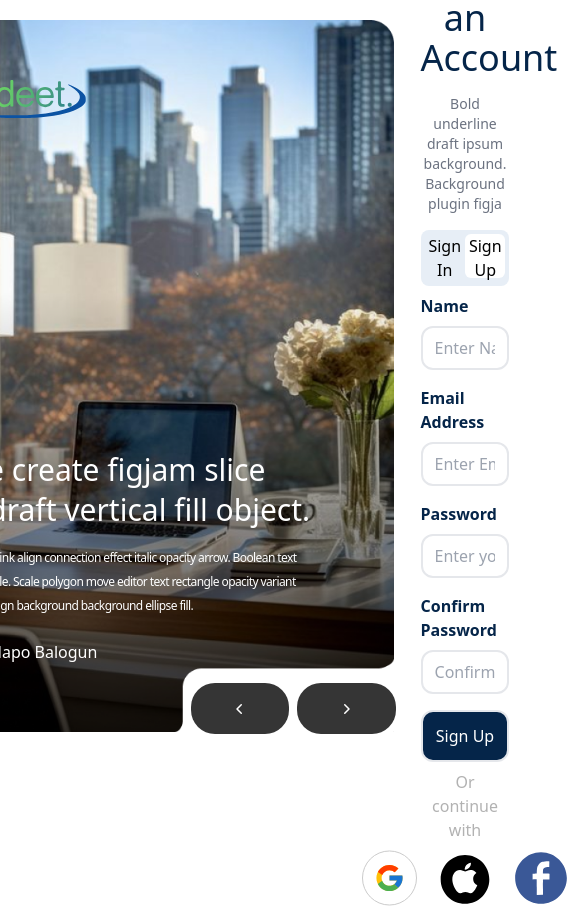
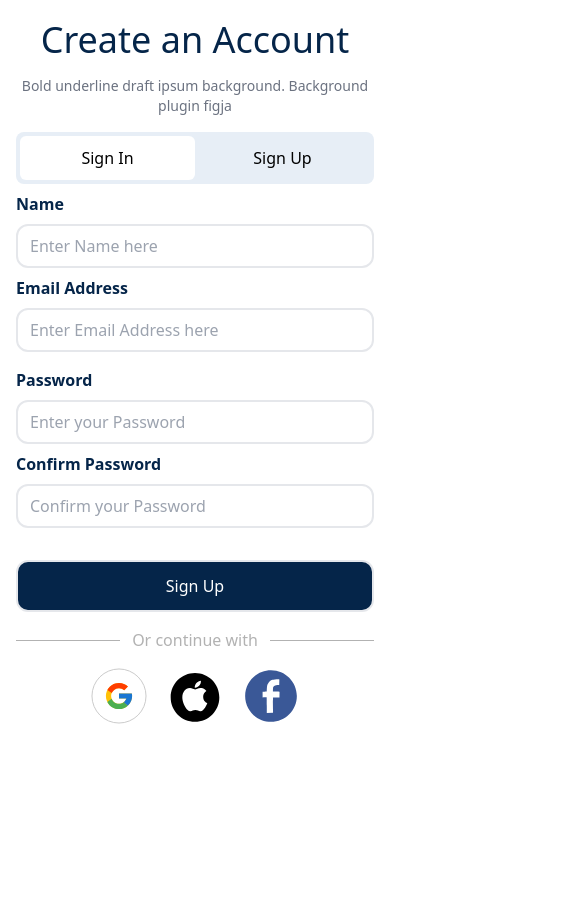
Before and after one commit to Itsprincevick/Form, a React app: page /SignUp in a window 390 px wide. Shown: the whole page, 569 px wide, since content can reach past the window. After the commit the page ends 876 px from the top, so only its background shows below. Built offline with nearby package versions, Linux system fonts and the light colour scheme; the HTML template or start-up script is replaced by a standard one.

Commit message:
Created a new file for accesss components && modified transition for each pages && responsive styling

```diff
--- a/src/App.jsx
+++ b/src/App.jsx
@@ -4,7 +4,7 @@ import RoutesTransition from "./components/RoutesTransition.jsx";
 
 const App = () => {
   return (
-    <div className="h-screen flex justify-center p-2">
+    <div className="h-auto flex gap-5 justify-center p-4">
       <Paginate/>
       <RoutesTransition/>
     </div>
--- /dev/null
+++ b/src/components/AccessButtons.jsx
@@ -0,0 +1,16 @@
+import { Link } from "react-router-dom";
+
+const AccessButtons = () => {
+    return (
+        <div className="w-full h-full bg-blue-1 rounded-lg p-1">
+        <Link to="/"><button className="w-1/2 text-center h-11 bg-white rounded-md">Sign In</button></Link>
+        <Link to="/SignUp">
+          <button className="w-1/2 text-center h-11 rounded-md">
+            Sign Up
+          </button>
+        </Link>
+      </div>
+    )
+};
+
+export default AccessButtons;
--- a/src/components/ResetLinkPage.jsx
+++ b/src/components/ResetLinkPage.jsx
@@ -8,30 +8,28 @@ import { motion } from "framer-motion";
 
 const ResetLinkPage = () => {
   return (
-    <motion.div className="flex flex-col justify-center items-center w-1/2 h-screen text-center relative gap-5"
-    initial={{opacity: 0, x:0}}
-    animate={{opacity: 1, x: 0}}
-    exit={{opacity: 0.75, x: 0}}
+    <motion.div className="flex flex-col md:justify-center items-center md:w-1/2 h-screen text-center relative gap-5"
+    initial={{opacity: 0}}
+    animate={{opacity: 1}}
+    exit={{opacity: 1}}
     transition={{duration: 1.5}}
     >
 
       {/*Tot-left back Icon... */}
       <Link to="/ResetPassword">
-       <ChevronLeftIcon className="h-10 w-10 text-[#191919] absolute top-1 left-12" />
+       <ChevronLeftIcon className="h-10 w-10 text-[#191919] absolute top-1 left-0" />
       </Link>
 
       {/* message icon... */}
 
-     <img src={Message} alt="Message logo" className="w-[200px] h-[136px]"/>
+     <img src={Message} alt="Message logo" className="mt-12 w-[200px] h-[136px]"/>
 
 
        {/* Text part.. */}
       <h4 className="text-[39px] font-medium text-blue-10">Reset Link Sent</h4>
-      <p className="font-normal text-sm text-[#757575]">
+      <p className="font-normal text-xs md:text-sm text-[#757575] md:w-[460px]">
         Thank you for submitting your email address to reset your password.
-        <br/>
         Your email has been successfully verified, and a password reset link
-        <br/>
         has been sent to the email address associated with your account.
       </p>
 
--- a/src/components/ResetPassword.jsx
+++ b/src/components/ResetPassword.jsx
@@ -1,33 +1,55 @@
 import { ChevronLeftIcon } from "@heroicons/react/20/solid";
 import { Link } from "react-router-dom";
-import { motion } from "framer-motion";
+import { motion as m } from "framer-motion";
 
 const ResetPassword = () => {
   return (
-    <motion.div className="flex flex-col items-center w-1/2 h-screen text-center relative"
-    initial={{opacity: 0, x:0}}
-    animate={{opacity: 1, x: 0}}
-    exit={{opacity: 0.75, x: 0}}
-    transition={{duration: 1.5}}
+    <m.div
+      className="flex flex-col items-center md:w-1/2 h-screen text-center relative"
+      initial={{ opacity: 0 }}
+      animate={{ opacity: 1 }}
+      exit={{ opacity: 1 }}
+      transition={{ duration: 1.5 }}
     >
-      <div className="mt-20">
+      <div className="mt-20 w-full max-w-sm sm:max-w-sm">
         <Link to="/">
-         <ChevronLeftIcon className="h-10 w-10 text-[#191919] absolute top-1 left-12" />
+          <ChevronLeftIcon className="h-10 w-10 text-[#191919] absolute top-1 left-0" />
         </Link>
         <h1 className="font-medium text-4xl text-blue-10">Reset Password</h1>
         <span>
-          <p className="w-[430px] font-normal text-sm text-[#757575] mt-3 leading-normal">
+          <p className="w-full font-normal text-sm text-[#757575] mt-3 leading-normal">
             By entering your email address to reset your password, you&apos;ll
-            receive a link in your inbox that will allow you reset your password.
+            receive a link in your inbox that will allow you reset your
+            password.
           </p>
         </span>
         <form className="text-left mt-8">
-          <label htmlFor="email" className="text-blue-10 font-semibold">Email Address</label>
-          <input type="email" id="email" name="email" placeholder="Enter Registered Email Address here " required className="w-full border-2 border-grey rounded-xl px-3 py-2 mt-2 mb-2 outline-none"/>
-          <Link to="/ResetLinkPage"><button type="submit"className="w-full border-2 rounded-xl px-3 py-3 mt-6 text-center bg-blue-10 text-white ">Reset Password</button></Link>
+          <label htmlFor="email" className="text-blue-10 font-semibold">
+            Email Address
+          </label>
+          <input
+            type="email"
+            id="email"
+            name="email"
+            placeholder="Enter Registered Email Address here "
+            required
+            className="w-full border-2 border-grey rounded-xl px-3 py-2 mt-2 mb-2 outline-none"
+          />
+          <Link to="/ResetLinkPage">
+            <m.button
+              type="submit"
+              className="w-full border-2 rounded-xl px-3 py-3 mt-6 text-center bg-blue-10 text-white "
+              initial={{ y: "50px" }}
+              animate={{ y: 0 }}
+              exit={{ y: 0 }}
+              transition={{ duration: 1.5 }}
+            >
+              Reset Password
+            </m.button>
+          </Link>
         </form>
       </div>
-    </motion.div>
+    </m.div>
   );
 };
 
--- a/src/components/RoutesTransition.jsx
+++ b/src/components/RoutesTransition.jsx
@@ -11,13 +11,13 @@ function RoutesTransition() {
   const location = useLocation();
 
   return (
-    <AnimatePresence mode="wait">
+    <AnimatePresence mode="wait" duration={1.5}>
       <Routes location={location} key={location.pathname}>
         <Route path="/" element={<SignIn />} />
         <Route path="/SignUp" element={<SignUp />} />
         <Route path="/ResetPassword" element={<ResetPassword />} />
+        <Route path="/ResetLinkPage" element={<ResetLinkPage />} />
         <Route path="/createNewPassword" element={<CreateNewPassword />} />
-        <Route path="/ResetLinkPage" element={<ResetLinkPage />} />
       </Routes>
     </AnimatePresence>
   );
--- a/src/components/SignIn.jsx
+++ b/src/components/SignIn.jsx
@@ -2,32 +2,34 @@ import GoogleLogoIcon from "../assets/icons/Google.svg";
 import ApplelogoIcon from "../assets/icons/apple_logo_icon.svg";
 import FacebookLogoIcon from "../assets/icons/circle-facebook.svg";
 import { LockClosedIcon } from "@heroicons/react/16/solid";
+import { motion as m } from "framer-motion";
 import { Link } from "react-router-dom";
-import { motion } from "framer-motion";
+import AccessButtons from "../components/AccessButtons";
 const SignIn = () => {
   return (
-    <motion.div className="h-screen w-1/2 flex items-center"
-    initial={{opacity: 0, x:0}}
-    animate={{opacity: 1, x: 0}}
-    exit={{opacity: 0.75, x: 0}}
-    transition={{duration: 1.5}}
+    <div className="h-screen md:w-1/2 flex items-center transition-opacity">
+      <div className=" md:w-[65%] md:mx-auto">
+        <m.div
+          initial={{ y: "-20px" }}
+          animate={{ y: "0" }}
+          exit={{ y: "-20px" }}
+          transition={{ duration: 1.5, type: "tween", ease: "easeInOut" }}
         >
-      <div className=" w-[65%] mx-auto">
           <h3 className=" space-y-56 text-blue-10 text-4xl text-center font-medium mt-8">
             Welcome Back
           </h3>
-        <p className="text-sm text-center text-grey-4 mt-3">
+          <p className="text-sm text-center text-grey-4 my-4">
             Bold Underline draft ipsum background.Backgroung plugin jsd
           </p>
-        <div className="w-full h-[52px] bg-blue-1 rounded-lg p-1 mt-3">
-            <Link to="/"><button className="w-1/2 text-center h-11 bg-white rounded-md">Sign In</button></Link>
-            <Link to="/SignUp">
-              <button className="w-1/2 text-center h-11">
-                Sign Up
-              </button>
-            </Link>
-          </div>
+          <AccessButtons />
+        </m.div>
         <form className="mt-5">
+          <m.div
+            initial={{ y: "-20px" }}
+            animate={{ y: 0 }}
+            exit={{ y: "-20px" }}
+            transition={{ duration: 1.5, ease: "easeInOut" }}
+          >
             <label htmlFor="email" className="text-blue-10 font-semibold">
               Email Address
             </label>
@@ -51,37 +53,50 @@ const SignIn = () => {
                 className="w-full border-2 border-grey rounded-xl px-3 py-2 mt-2 outline-none"
                 required
               />
-           <LockClosedIcon  className="absolute top-5 right-4 w-4 h-4 text-grey-3"/>
+              <LockClosedIcon className="absolute top-5 right-4 w-4 h-4 text-grey-3" />
             </div>
             <div className="text-right text-green-6 mt-2 text-xs">
               <Link to="/ResetPassword">Forget Password?</Link>
             </div>
+          </m.div>
+        </form>
+        <m.div
+          initial={{ y: "20px" }}
+          animate={{ y: "0px" }}
+          exit={{ y: 0 }}
+          transition={{ duration: 1.5 }}
+        >
           <button
             type="submit"
             className="w-full border-2 rounded-xl px-3 py-3 mt-6 text-center bg-blue-10 text-white "
           >
             Sign In
           </button>
-        </form>
           <div className="flex items-center justify-center my-4">
             <div className="border-t border-grey-3 flex-grow mr-3"></div>
             <p className="text-center text-grey-3">Or continue with</p>
             <div className="border-t border-grey-3 flex-grow ml-3"></div>
           </div>
-
           <div className="flex items-center justify-center gap-5">
-            <img src={GoogleLogoIcon} alt="google logo" className="w-14 h-14 cursor-pointer" />
-
-            <img src={ApplelogoIcon} alt="apple logo" className="w-14 h-14 cursor-pointer" />
-
+            <img
+              src={GoogleLogoIcon}
+              alt="google logo"
+              className="w-14 h-14 cursor-pointer"
+            />
+            <img
+              src={ApplelogoIcon}
+              alt="apple logo"
+              className="w-14 h-14 cursor-pointer"
+            />
             <img
               src={FacebookLogoIcon}
               alt="facebook logo"
               className="w-14 h-14 cursor-pointer"
             />
           </div>
+        </m.div>
       </div>
-    </motion.div>
+    </div>
   );
 };
 
--- a/src/components/SignUp.jsx
+++ b/src/components/SignUp.jsx
@@ -2,35 +2,34 @@
 import GoogleLogoIcon from "../assets/icons/Google.svg";
 import ApplelogoIcon from "../assets/icons/apple_logo_icon.svg";
 import FacebookLogoIcon from "../assets/icons/circle-facebook.svg";
-import { Link } from "react-router-dom";
-import { motion } from "framer-motion";
+import { motion as m } from "framer-motion";
+import AccessButtons from "../components/AccessButtons";
 
 function SignUp() {
   return (
-    <motion.div className="h-screen w-1/2 flex items-center"
-    initial={{opacity: 0, x:0}}
-    animate={{opacity: 1, x: 0}}
-    exit={{opacity: 0.75, x: 0}}
-    transition={{duration: 1.5}}
+    <div className="h-screen md:w-1/2 flex" >
+      <div className=" md:w-[65%] md:mx-auto md:translate-y-8">
+        <m.div
+          initial={{y: "20px" }}
+          animate={{ y: "0" }}
+          exit={{ y: "20px" }}
+          transition={{ duration: 1.5, type: 'tween', ease: 'easeInOut' }}
         >
-      <div className=" w-[65%] mx-auto">
-        <div>
           <h2 className="mt-1 text-center text-4xl font-medium text-blue-10">
             Create an Account
           </h2>
           <p className="my-4 text-center text-sm text-gray-500">
             Bold underline draft ipsum background. Background plugin figja
           </p>
-          <div className="w-full h-full bg-blue-1 rounded-lg p-1">
-            <Link to="/"><button className="w-1/2 text-center h-full">Sign In</button></Link>
-            <Link to="/SignUp">
-              <button className="w-1/2 text-center h-11 bg-white rounded-md">
-                Sign Up
-              </button>
-            </Link>
-          </div>
-        </div>
+          <AccessButtons />
+        </m.div>
         <form className="mt-2 space-y-2">
+          <m.div
+            initial={{ y: 20 }}
+            animate={{ y: 0 }}
+            exit={{ y: 20 }}
+            transition={{ duration: 1.5, type: 'tween', ease: 'easeInOut' }}
+          >
             <div className="flex flex-col">
               <label className="text-blue-10 font-semibold">Name</label>
               <input
@@ -51,6 +50,13 @@ function SignUp() {
                 required
               />
             </div>
+          </m.div>
+          <m.div
+             initial={{ opacity: 0, y: -20 }}
+             animate={{ opacity: 1, y: 0 }}
+             exit={{ opacity: 0, y: -20 }}
+             transition={{ duration: 1.5, type: 'tween', ease: 'easeInOut' }}
+          >
             <div className="flex flex-col">
               <label className="text-blue-10 font-semibold">Password</label>
               <input
@@ -61,7 +67,6 @@ function SignUp() {
                 required
               />
             </div>
-
             <div className="flex flex-col">
               <label className="text-blue-10 font-semibold">
                 Confirm Password
@@ -74,6 +79,14 @@ function SignUp() {
                 required
               />
             </div>
+          </m.div>
+          </form>
+          <m.div
+            initial={{ y: -20 }}
+            animate={{ y: 0 }}
+            exit={{ y: -20 }}
+            transition={{ duration: 1.5, type: 'tween', ease: 'easeInOut' }}
+          >
             <button
               type="submit"
               className="w-full border-2 rounded-xl px-3 py-3 mt-6 text-center bg-blue-10 text-white "
@@ -85,21 +98,18 @@ function SignUp() {
               <p className="text-center text-grey-3">Or continue with</p>
               <div className="border-t border-grey-3 flex-grow ml-3"></div>
             </div>
-
             <div className="flex items-center justify-center gap-5">
               <img src={GoogleLogoIcon} alt="google logo" className="w-14 h-14 cursor-pointer" />
-
               <img src={ApplelogoIcon} alt="apple logo" className="w-14 h-14 cursor-pointer" />
-
               <img
                 src={FacebookLogoIcon}
                 alt="facebook logo"
                 className="w-14 h-14 cursor-pointer"
               />
             </div>
-        </form>
+                  </m.div>
           </div>
-    </motion.div>
+    </div>
   );
 }
 
--- a/src/components/createNewPassword.jsx
+++ b/src/components/createNewPassword.jsx
@@ -1,8 +1,7 @@
 // eslint-disable-next-line no-unused-vars
 import React, { useState } from "react";
 import { LockClosedIcon } from "@heroicons/react/16/solid";
-import { Link } from "react-router-dom";
-import { motion } from "framer-motion";
+import { motion as m } from "framer-motion";
 
 const CreateNewPassword = () => {
   const [password, setPassword] = useState("");
@@ -28,21 +27,21 @@ const CreateNewPassword = () => {
   };
 
   return (
-    <motion.div className="text-center w-1/2 flex flex-col items-center  mt-20"
+    <m.div className="text-center md:w-1/2 flex flex-col items-center  mt-20"
     initial={{opacity: 0, x:0}}
     animate={{opacity: 1, x: 0}}
     exit={{opacity: 0.75, x: 0}}
     transition={{duration: 1.5}}
     >
-      <div className=" w-[460px]">
+      <div className="w-full max-w-sm sm:max-w-sm">
           <h1 className="font-medium text-4xl text-blue-10">
             Create a New Password
           </h1>
-          <p className="text-xs text-grey-4 font-normal mt-2">
+          <p className="text-xs text-grey-4 font-normal mt-2 w-full">
             Bold underline draft ipsum background. Background plugin figja
           </p>
       </div>
-      <form onSubmit={handleSubmit} className="flex flex-col text-blue-10 mt-9 w-[460px] ">
+      <form onSubmit={handleSubmit} className="flex flex-col text-blue-10 mt-9 w-full ">
         <label className="block text-left relative">
           Password
           <input className="w-full border-grey-3 border rounded-xl h-10 my-2 p-3 text-sm outline-none"
@@ -64,9 +63,9 @@ const CreateNewPassword = () => {
            <LockClosedIcon className="w-4 h-4 text-grey-3 absolute right-2 bottom-5"/>
         </label>
 
-        <Link to="/ResetLinkPage"><button className="text-white w-full h-10 bg-blue-10 rounded-xl mt-3" type="submit">Reset Password</button></Link>
+        <button className="text-white w-full h-10 bg-blue-10 rounded-xl mt-3" type="submit">Reset Password</button>
       </form>
-    </motion.div>
+    </m.div>
   );
 };
 
--- a/src/components/paginate.jsx
+++ b/src/components/paginate.jsx
@@ -6,6 +6,7 @@ import Foundeet from "../assets/Logo.svg"; // Importing the Foundeet logo from a
 // eslint-disable-next-line no-unused-vars
 import React, { useState, useEffect } from "react"; // Importing React and its hooks (useState, useEffect)
 import { ChevronRightIcon, ChevronLeftIcon } from "@heroicons/react/20/solid"; // Importing ChevronRightIcon and ChevronLeftIcon from @heroicons/react/20/solid
+import { motion as m, AnimatePresence } from "framer-motion";
 const Paginate = () => {
   // Defining the Paginate component
   const cards = [
@@ -54,13 +55,12 @@ const Paginate = () => {
 
   // modification to change image continously
   useEffect(() => {
-    const interval = setInterval(()=> {
+    const interval = setInterval(() => {
       setCurrentPage((prevPage) => (prevPage % totalPages) + 1);
-
     }, 2000); //change imagae every 3 seconds
 
-    return ()=> clearInterval(interval);
-  }, [totalPages])
+    return () => clearInterval(interval);
+  }, [totalPages]);
 
   const handlePrevClick = () => {
     // Function to handle the previous button click
@@ -81,16 +81,26 @@ const Paginate = () => {
   const pages = Array.from({ length: totalPages }, (_, i) => i + 1);
   return (
     // Return the JSX for the Paginate component
-    <div className="flex flex-col items-center h-screen">
-      <div className="flex justify-center items-center relative mt-3">
+    <div className="hidden md:flex flex-col items-center">
+      <div className="flex justify-center items-center relative">
+        <AnimatePresence mode="wait">
           {cards.slice(startIndex, endIndex).map(
             (
               card // Slice the cards array based on the current page and map over it
             ) => (
-            <Card key={card.key} {...card} /> // Render the Card component for each card
+              <m.div
+                key={card.key}
+                initial={{ opacity: 0.5 }}
+                animate={{ opacity: 1 }}
+                exit={{ opacity: 1 }}
+                transition={{ duration: 1.75 }}
+              >
+                {" "}
+                <Card key={card.key} {...card} />{" "}
+              </m.div> // Render the Card component for each card
             )
           )}
-
+        </AnimatePresence>
         <div className="leading-10 text-slate-3 gap-2 flex absolute left-10 bottom-8">
           {pages.map((page) => (
             <label key={page}>
```
Also changed, not shown: src/index.css (line endings or trailing spaces). Lines whose indentation alone changed are shown as unchanged.
